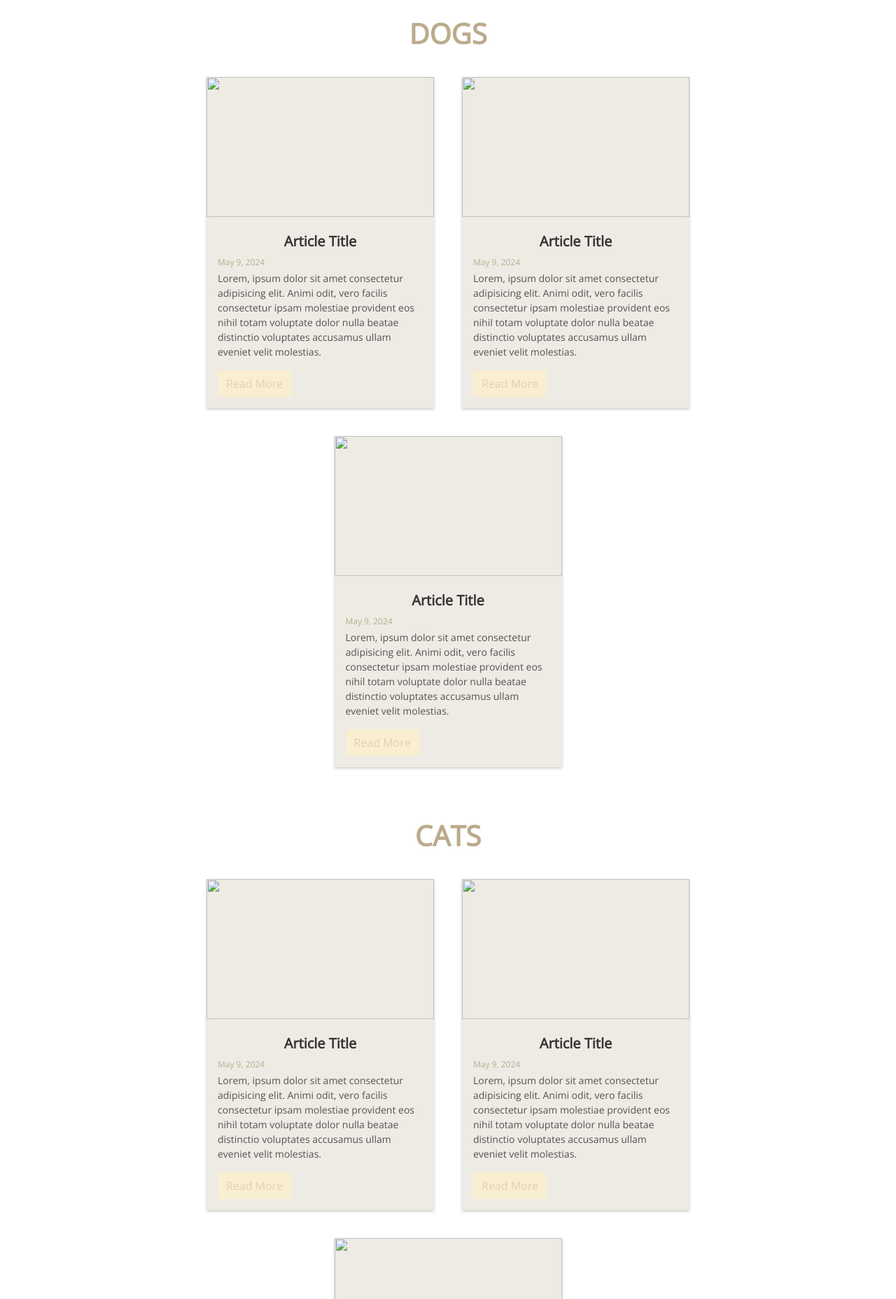
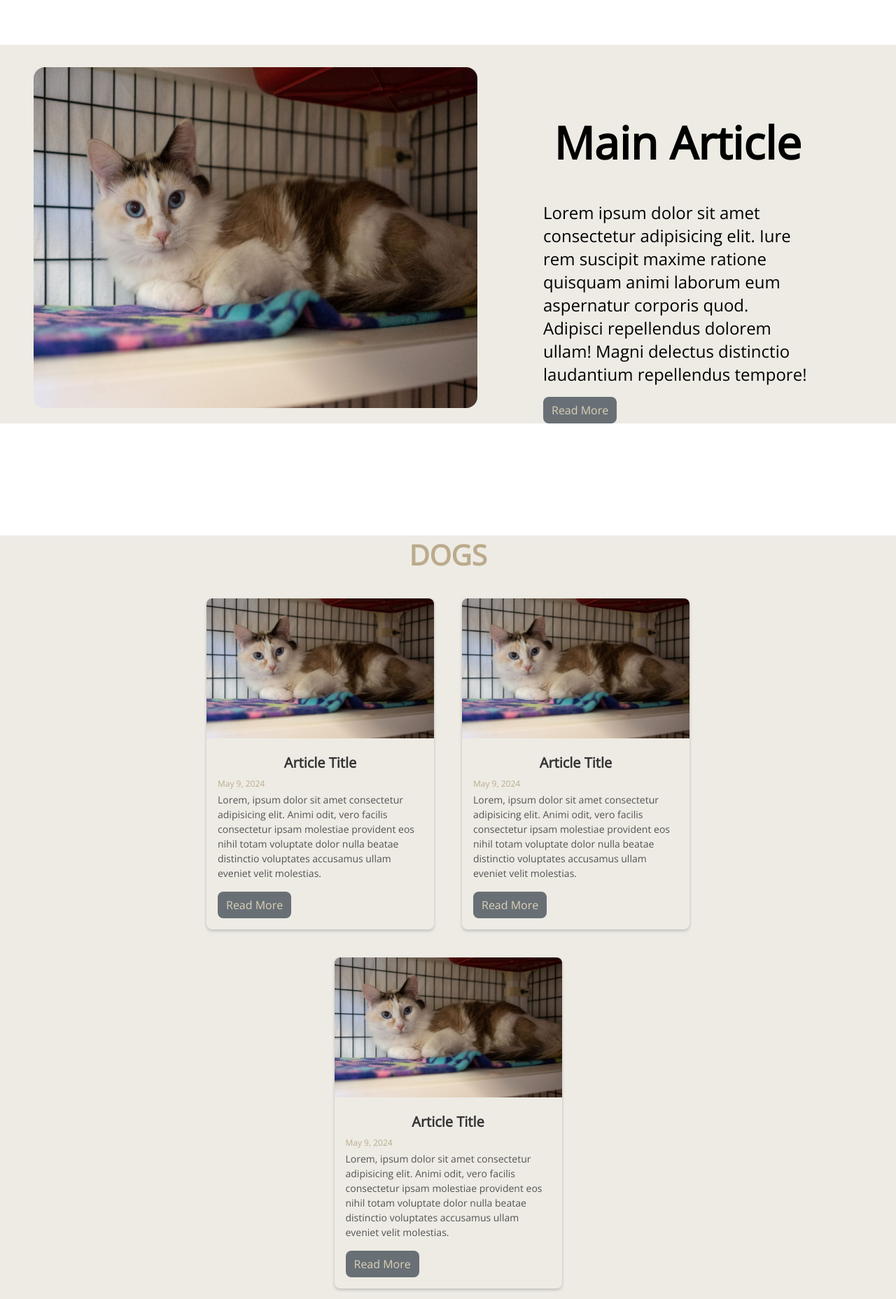
Before and after one commit to kast7n/PurrfectMatch, a Flask app: page /articles in a window 1280 px wide. Shown: the part 64-1920 px from the top of the page at 70% size. Run offline with Flask 3, Linux system fonts and the light colour scheme.

Commit message:
working on articles page

```diff
--- a/static/css/articles.css
+++ b/static/css/articles.css
@@ -14,69 +14,114 @@
   --background: #f8f8ff;
   --error: #e5484d;
 }
-.article-container{
+.post {
+  margin-top: 4rem;
+  margin-bottom: 10rem;
+  background-color: var(--primary-light);
+}
+.post-container {
+  display: flex;
+  gap: 1.5rem;
+}
+.post-thumb {
+  width: 55%;
+  margin-left: 3rem;
+}
+.post-image {
+  width: 90%;
+  height: 90%;
+  margin-top: 2rem;
+  border-radius: 10rem solid var(--primary-dark);
+  border-radius: 1rem;
+}
+.post-image:hover {
+    box-shadow: 0px 2px 8px 0px var(--secondary);
+    transition-duration: 0.5s;
+  }
+.post-info {
+  width: 30%;
+}
+
+.post-body {
+  margin-top: 2.5rem;
+  font-size: 1.5rem;
+}
+.post-title {
+  margin-top: 6rem;
+  font-size: 4rem;
+}
+
+.article-container {
   width: 100%;
+  background-color: var(--primary-light);
 }
-.article-section{
+.article-section {
   width: 85%;
   margin: 20px auto;
 }
-.article-section .articles-title{
+.article-section .articles-title {
   width: 60%;
   text-align: center;
   margin: auto;
 }
-.article-section .articles-title h2{
+.article-section .articles-title h2 {
   font-size: 40px;
   color: var(--primary-darker);
   text-transform: uppercase;
 }
-.article-cards{
+.article-cards {
   display: flex;
   justify-content: center;
   flex-wrap: wrap;
   margin-top: 15px;
   margin-bottom: 50px;
 }
-.article-card{
+.article-card {
   width: 325px;
   margin: 20px;
   background-color: var(--primary-light);
-    box-shadow: 0px 2px 4px rgba(0,0,0,0.2);
+  box-shadow: 0px 2px 4px rgba(0, 0, 0, 0.2);
   overflow: hidden;
+  border-radius: 0.5rem;
 }
-.article-image{
+.article-image {
   width: 100%;
   height: 200px;
   object-fit: cover;
 }
-.article-content{
+.article-content {
   padding: 16px;
 }
-.article-title{
+.article-title {
   font-size: 20px;
   margin-bottom: 8px;
   color: var(--primary-disabled);
 }
-.article-date{
+.article-date {
   font-size: 12px;
   color: var(--primary-darker);
   margin-bottom: 4px;
 }
-.article-description{
+.article-description {
   font-size: 14px;
   color: var(--btn-bg);
   line-height: 1.5;
 }
-.read-more{
+.read-more {
   display: inline-block;
   padding: 8px 12px;
-    background-color: var(--primary);
+  background-color: var(--text-gray);
   color: var(--primary-dark);
   text-decoration: none;
   border-radius: 4px;
   margin-top: 16px;
+  border-radius: 0.5rem;
 }
-.read-more:hover{
+.read-more:hover {
   background-color: var(--primary-darker);
+  transition-duration: 0.2s;
 }
+.article-card:hover {
+  box-shadow: 0px 2px 8px 0px var(--secondary);
+  transition-duration: 0.5s;
+}
--- a/templates/articles.html
+++ b/templates/articles.html
@@ -1,14 +1,41 @@
-{% extends "base.html" %}
-{% block title %}Purrfect Match Pet Adoption{% endblock title %}
-{% block css %}
-<link rel="stylesheet" href="{{ url_for('static', filename='css/articles.css') }}" />
-<link rel="stylesheet" href="{{ url_for('static', filename='css/articleCard.css') }}" />
-{% endblock css %}
+{% extends "base.html" %} {% block title %}Purrfect Match Pet Adoption{%
+endblock title %} {% block css %}
+<link
+  rel="stylesheet"
+  href="{{ url_for('static', filename='css/articles.css') }}"
+/>
+<link
+  rel="stylesheet"
+  href="{{ url_for('static', filename='css/articleCard.css') }}"
+/>
+{% endblock css %} {% block content %}
+<main>
+  <div class="post">
+    <div class="post-container">
+      <div class="post-thumb">
+        <img
+          src="../static/imgs/Pets/Cats/bingus.jpg"
+          alt=""
+          class="post-image"
+        />
+      </div>
+      <div class="post-info">
+        <h2 class="post-title">Main Article</h2>
+        <p class="post-body">
+          Lorem ipsum dolor sit amet consectetur adipisicing elit. Iure rem
+          suscipit maxime ratione quisquam animi laborum eum aspernatur corporis
+          quod. Adipisci repellendus dolorem ullam! Magni delectus distinctio
+          laudantium repellendus tempore!
+        </p>
+        <a href="#" class="read-more">Read More</a>
+      </div>
 
-{% block content %}
-<main>
+    </div>
+      </div>
 
-<section></section>
+
+
+
 
 
 
@@ -34,7 +61,7 @@
 
 <div class="article-cards">
   <div class="article-card">
-    <img src="" alt="" class="article-image"/>
+    <img src="../static/imgs/Pets/Cats/bingus.jpg" alt="" class="article-image"/>
     <div class="article-content">
       <h2 class="article-title">Article Title</h2>
       <p class="article-date">May 9, 2024</p>
@@ -50,7 +77,7 @@
 
 
   <div class="article-card">
-    <img src="" alt="" class="article-image"/>
+    <img src="../static/imgs/Pets/Cats/bingus.jpg" alt="" class="article-image"/>
     <div class="article-content">
       <h2 class="article-title">Article Title</h2>
       <p class="article-date">May 9, 2024</p>
@@ -67,7 +94,7 @@
 
 
   <div class="article-card">
-    <img src="" alt="" class="article-image"/>
+    <img src="../static/imgs/Pets/Cats/bingus.jpg" alt="" class="article-image"/>
     <div class="article-content">
       <h2 class="article-title">Article Title</h2>
       <p class="article-date">May 9, 2024</p>
@@ -88,9 +115,7 @@
 <!-- end of dog sectionnnnnnnnnnnnnnnnnnnnnnnnnnnnnnnnnnn -->
 
 
-
-
-
+<div class="article-container">
   <div class="article-section">
       <div class="articles-title">
           <h2 class="article-section-title">Cats</h2>
@@ -99,7 +124,7 @@
 
 <div class="article-cards">
   <div class="article-card">
-<img src="" alt="" class="article-image"/>
+    <img src="../static/imgs/Pets/Cats/bingus.jpg" alt="" class="article-image"/>
     <div class="article-content">
       <h2 class="article-title">Article Title</h2>
       <p class="article-date">May 9, 2024</p>
@@ -115,7 +140,7 @@
 
 
   <div class="article-card">
-<img src="" alt="" class="article-image"/>
+    <img src="../static/imgs/Pets/Cats/bingus.jpg" alt="" class="article-image"/>
     <div class="article-content">
       <h2 class="article-title">Article Title</h2>
       <p class="article-date">May 9, 2024</p>
@@ -132,7 +157,7 @@
 
 
   <div class="article-card">
-<img src="" alt="" class="article-image"/>
+    <img src="../static/imgs/Pets/Cats/bingus.jpg" alt="" class="article-image"/>
     <div class="article-content">
       <h2 class="article-title">Article Title</h2>
       <p class="article-date">May 9, 2024</p>
@@ -146,20 +171,21 @@
     </div>
   </div>
 </div>
-</div>
 
 <!-- end of cat sectionnnnnnnnnnnnnnnnnnnnnnnnnnnnnnnnnnn -->
 
 
+
+<div class="article-container">
   <div class="article-section">
       <div class="articles-title">
-        <h2 class="article-section-title">Others</h2>
+          <h2 class="article-section-title">Other Animals</h2>
       </div>
 
 
 <div class="article-cards">
   <div class="article-card">
-<img src="" alt="" class="article-image"/>
+    <img src="../static/imgs/Pets/Cats/bingus.jpg" alt="" class="article-image"/>
     <div class="article-content">
       <h2 class="article-title">Article Title</h2>
       <p class="article-date">May 9, 2024</p>
@@ -175,7 +201,7 @@
 
 
   <div class="article-card">
-<img src="" alt="" class="article-image"/>
+    <img src="../static/imgs/Pets/Cats/bingus.jpg" alt="" class="article-image"/>
     <div class="article-content">
       <h2 class="article-title">Article Title</h2>
       <p class="article-date">May 9, 2024</p>
@@ -192,7 +218,7 @@
 
 
   <div class="article-card">
-<img src="" alt="" class="article-image"/>
+    <img src="../static/imgs/Pets/Cats/bingus.jpg" alt="" class="article-image"/>
     <div class="article-content">
       <h2 class="article-title">Article Title</h2>
       <p class="article-date">May 9, 2024</p>
@@ -206,7 +232,6 @@
     </div>
   </div>
 </div>
-</div>
 
 
 
@@ -217,7 +242,5 @@
 
 
 </div>
-
-
 </main>
 {% endblock content %}
```
Lines whose indentation alone changed are shown as unchanged.
